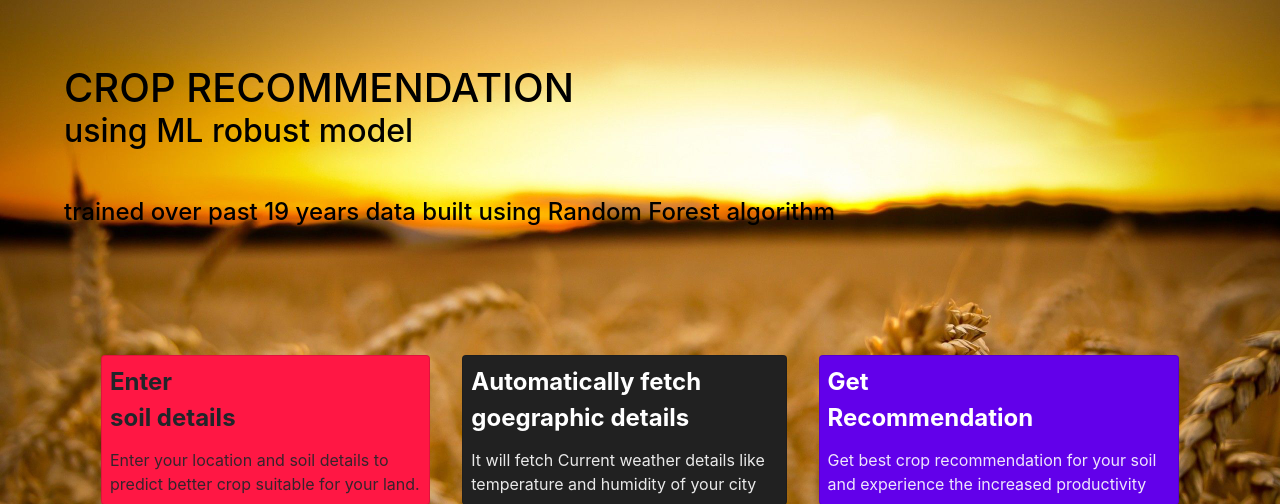
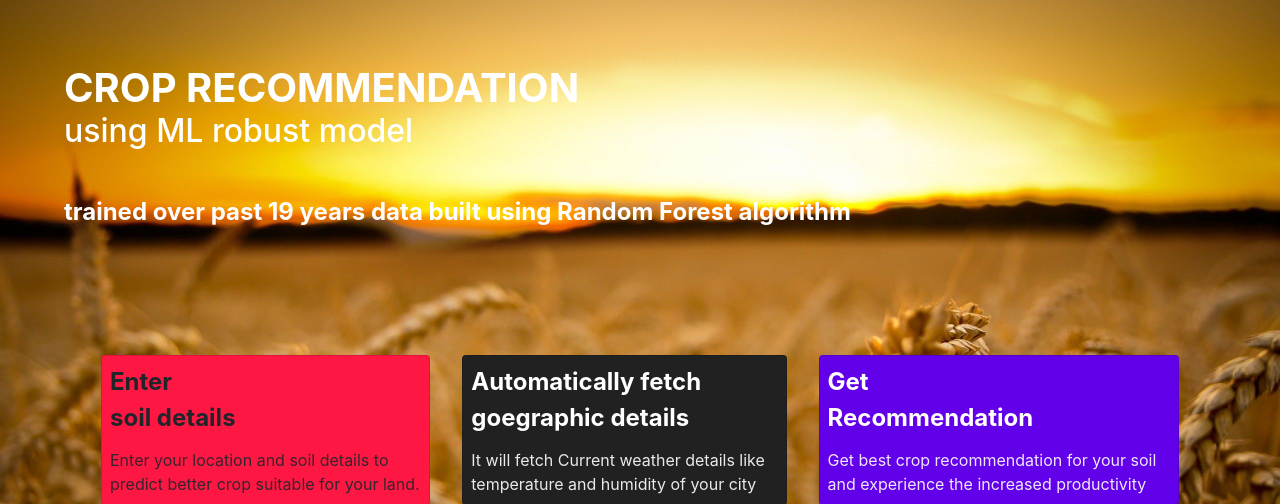
Before and after one commit to sudhakarPrakash/Agri_Project, a PHP site: page /cr.php in a window 1280 px wide. Shown: the top 504 px of the page. Run offline with PHP 8.4, Linux system fonts and the light colour scheme; some libraries are stand-ins or nearby versions.

Commit message:
Update cr.php

```diff
--- a/cr.php
+++ b/cr.php
@@ -48,10 +48,10 @@
 	<body onload="document.body.style.opacity='1.0'">
         <div class="main-container">
 
-            <div class="info p-3 m-5" style="color: #000000">
-                    <h1>CROP RECOMMENDATION <br><span><h2>using ML robust model</h2></span></h1>
+            <div class="info p-3 m-5" style="color: #FFFFFF">
+                    <h1><b>CROP RECOMMENDATION <br><span><h2>using ML robust model</h2></span></b></h1>
                     <br>
-                    <p><h4>trained over past 19 years data built using Random Forest algorithm</h4></p>
+                    <p><h4><b>trained over past 19 years data built using Random Forest algorithm</b></h4></p>
                 </div>
 
             <div class="horizontal-container">
```
